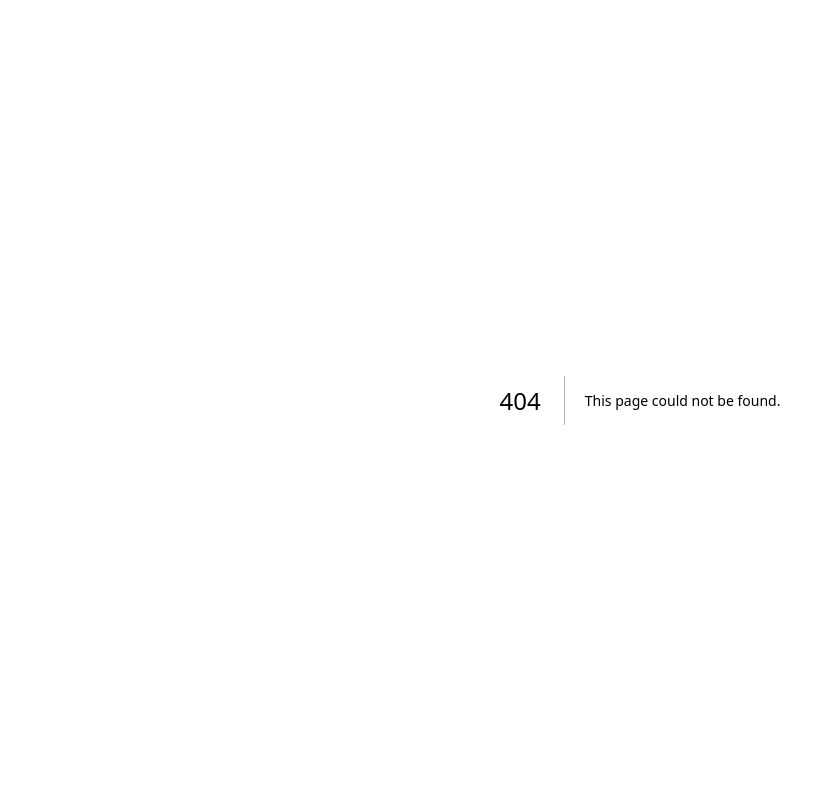
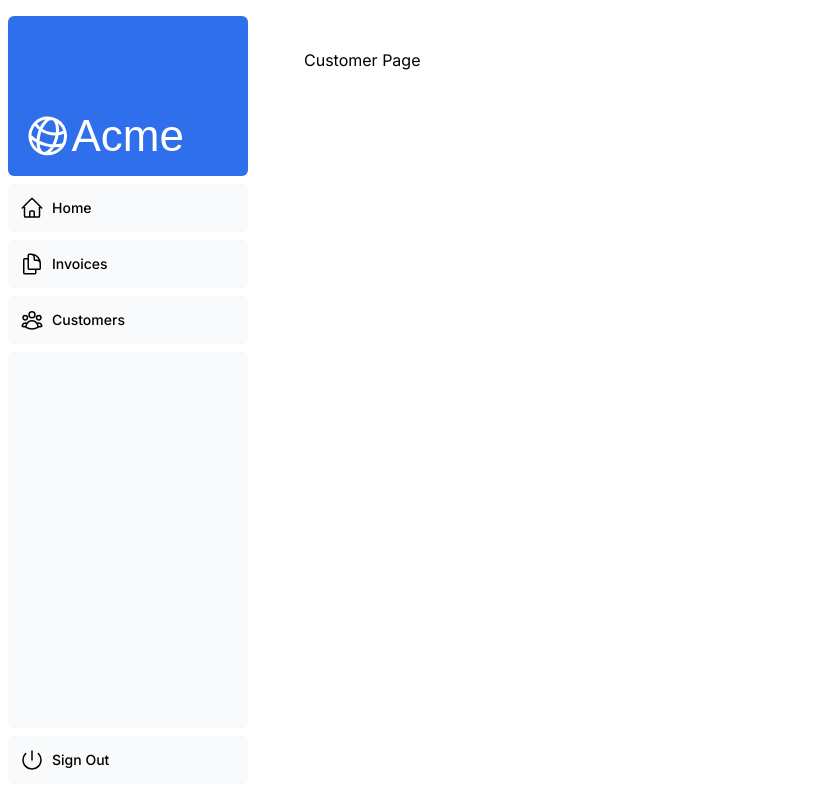
Before and after one commit to simonbraun2003/learn_next.js, a Next.js app in the folder nextjs-dashboard/: page /dashboard/customers in a window 1280 px wide. Before the commit this address had no page. Shown: the whole page, without its empty margins (0-835 px from the left). Built offline with nearby package versions, Linux system fonts and the light colour scheme; a web font is replaced by a local one.

Commit message:
chapter 3 - 4

```diff
--- /dev/null
+++ b/nextjs-dashboard/app/dashboard/customers/page.tsx
@@ -0,0 +1,3 @@
+export default function Page() {
+    return <p>Customer Page</p>;
+}
--- /dev/null
+++ b/nextjs-dashboard/app/dashboard/invoices/page.tsx
@@ -0,0 +1,3 @@
+export default function Page() {
+    return <p>Invoices Page</p>;
+}
--- /dev/null
+++ b/nextjs-dashboard/app/dashboard/layout.tsx
@@ -0,0 +1,12 @@
+import SideNav from '@/app/ui/dashboard/sidenav';
+
+export default function Layout({ children }: { children: React.ReactNode }) {
+    return (
+        <div className="flex h-screen flex-col md:flex-row md:overflow-hidden">
+            <div className="w-full flex-none md:w-64">
+                <SideNav />
+            </div>
+            <div className="flex-grow p-6 md:overflow-y-auto md:p-12">{children}</div>
+        </div>
+    );
+}
--- /dev/null
+++ b/nextjs-dashboard/app/dashboard/page.tsx
@@ -0,0 +1,3 @@
+export default function Page() {
+    return <p>Dashboard Page</p>;
+}
```
